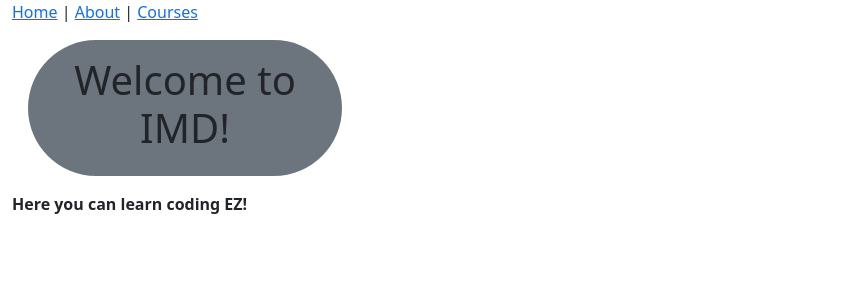
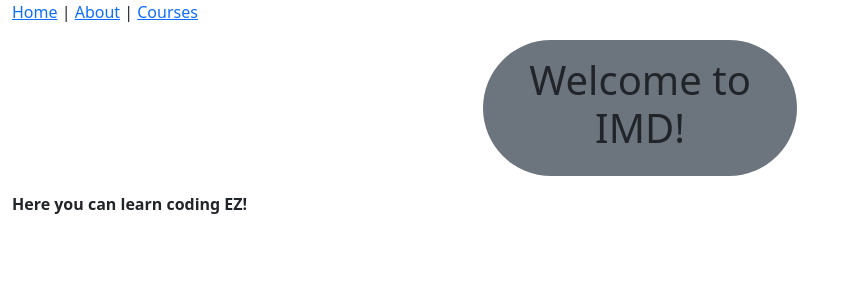
Before and after one commit to Amir-Pourhadi/Learn-React, a React (Create React App) app: page / in a window 1280 px wide. Shown: the top 300 px of the page, without its empty margins (0-847 px from the left). Built offline with nearby package versions, Linux system fonts and the light colour scheme; no server answers.

Commit message:
title centered

```diff
--- a/src/components/AboutPage.js
+++ b/src/components/AboutPage.js
@@ -1,7 +1,7 @@
 export const AboutPage = () => {
 	return (
 		<>
-			<div className="bg-secondary w-25 p-3 m-3 rounded-pill text-center">
+			<div className="bg-secondary w-25 p-3 m-3 rounded-pill text-center mx-auto">
 				<h1>About Page</h1>
 			</div>
 			<strong>IMD is the best place in the world!</strong>
--- a/src/components/CoursePage.js
+++ b/src/components/CoursePage.js
@@ -9,7 +9,7 @@ export const CoursePage = () => {
 
 	return (
 		<main>
-			<div className="bg-secondary w-25 p-3 m-3 rounded-pill text-center">
+			<div className="bg-secondary w-25 p-3 m-3 rounded-pill text-center mx-auto">
 				<h1>Course Page</h1>
 			</div>
 			<table className="table table-hover">
--- a/src/components/HomePage.js
+++ b/src/components/HomePage.js
@@ -1,7 +1,7 @@
 export const HomePage = () => {
 	return (
 		<>
-			<div className="bg-secondary w-25 p-3 m-3 rounded-pill text-center">
+			<div className="bg-secondary w-25 p-3 m-3 rounded-pill text-center mx-auto">
 				<h1>Welcome to IMD!</h1>
 			</div>
 			<strong>Here you can learn coding EZ!</strong>
```
